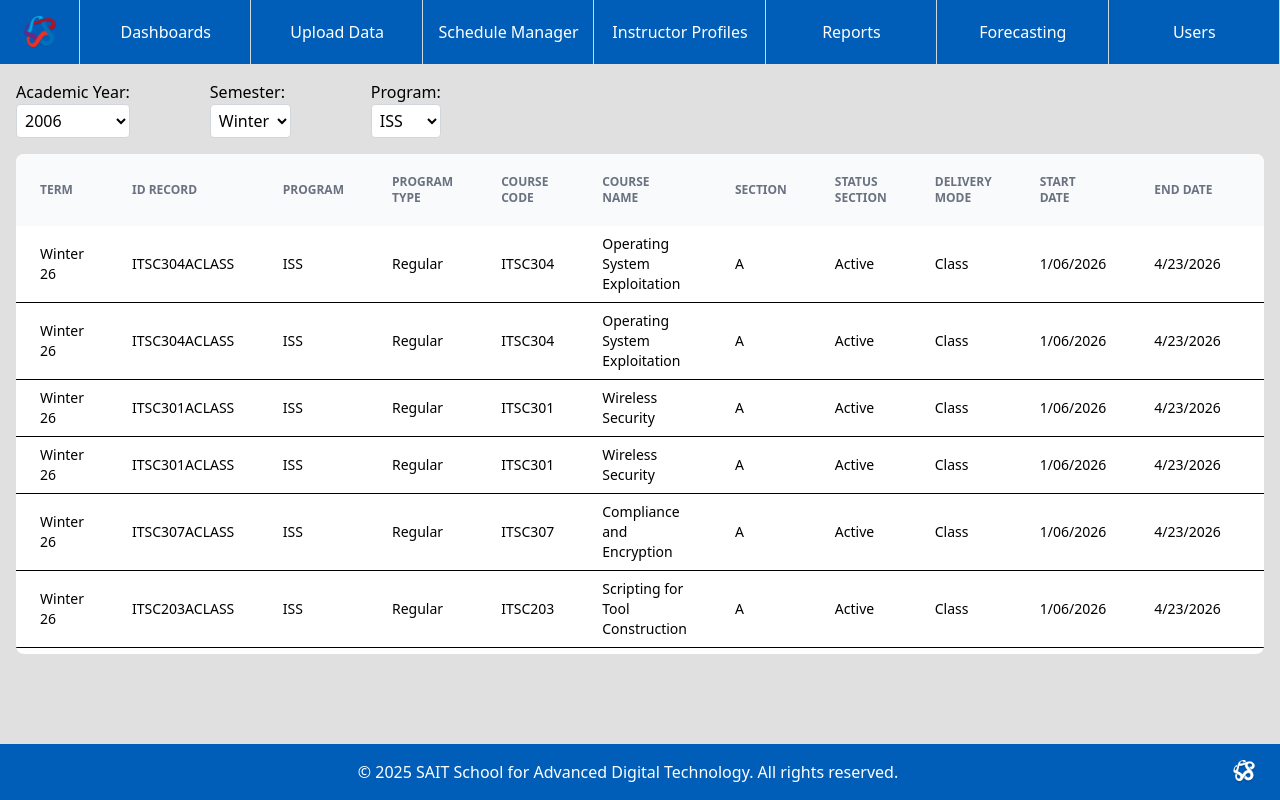
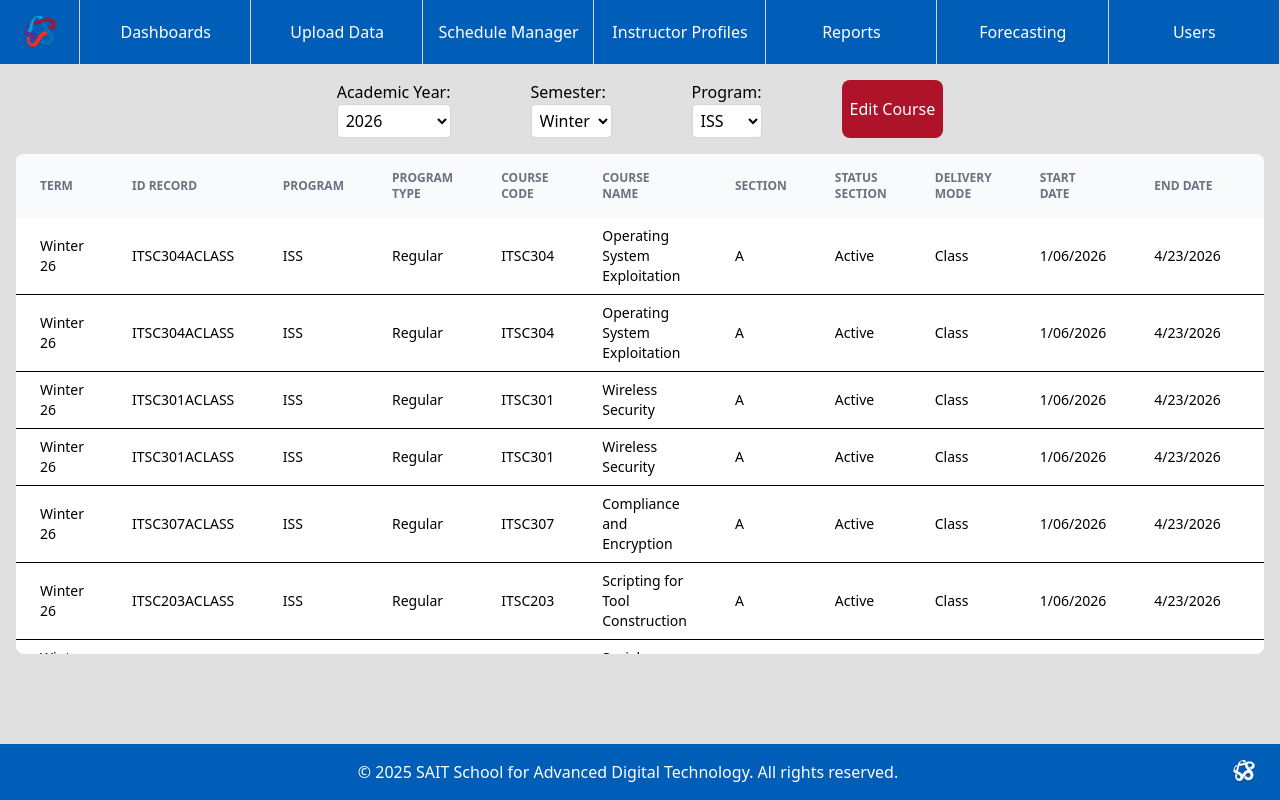
Before and after one commit to mlbrnm/sadt_scheduling_capstone, a Next.js app: page /Frontend/ScheduleManager/CertificateSchedule in a window 1280 px wide. Built offline with nearby package versions, Linux system fonts and the light colour scheme; no server answers.

Commit message:
Add certificatestable.js to CertificateSchedule
Move Certificates table from main component to it's own component - certificatestable.js

```diff
--- /dev/null
+++ b/app/Frontend/ScheduleManager/CertificateSchedule/certificatestable.js
@@ -0,0 +1,111 @@
+const certificateHeaders = [
+  "Term",
+  "ID Record",
+  "Program",
+  "Program Type",
+  "Course Code",
+  "Course Name",
+  "Section",
+  "Status Section",
+  "Delivery Mode",
+  "Start Date",
+  "End Date",
+  "Start Time",
+  "End Time",
+  "Hours Class",
+  "M",
+  "T",
+  "W",
+  "Th",
+  "F",
+  "S",
+  "Weeks",
+  "Contact Hours",
+  "Total Hours",
+  "Room Requirements",
+  "Exam Booking",
+  "Total Hours Course",
+  "Semester Code",
+  "Course Section",
+];
+
+export default function CertificatesTable({ certificatesData }) {
+  return (
+    <div className="bg-white rounded-lg overflow-auto max-h-125">
+      <table className="min-w-full">
+        <thead className="bg-gray-50 sticky top-0">
+          <tr>
+            {certificateHeaders.map((header) => (
+              <th
+                key={header}
+                scope="col"
+                className="px-6 py-2 text-left text-xs font-semibold text-gray-500 uppercase"
+              >
+                {header}
+              </th>
+            ))}
+          </tr>
+        </thead>
+        <tbody className="bg-white divide-y divide-black">
+          {certificatesData.map((certificate, index) => (
+            <tr key={index}>
+              <td className="px-6 py-2 text-sm">{certificate.term}</td>
+              <td className="px-6 py-2 text-sm">{certificate.id_record}</td>
+              <td className="px-6 py-2 text-sm">{certificate.program}</td>
+              <td className="px-6 py-2 text-sm">{certificate.program_type}</td>
+              <td className="px-6 py-2 text-sm">{certificate.course_code}</td>
+              <td className="px-6 py-2 text-sm">{certificate.course_name}</td>
+              <td className="px-6 py-2 text-sm">{certificate.section}</td>
+              <td className="px-6 py-2 text-sm">
+                {certificate.status_section}
+              </td>
+              <td className="px-6 py-2 text-sm">{certificate.delivery_mode}</td>
+              <td className="px-6 py-2 text-sm">{certificate.start_date}</td>
+              <td className="px-6 py-2 text-sm">{certificate.end_date}</td>
+              <td className="px-6 py-2 text-sm">{certificate.start_time}</td>
+              <td className="px-6 py-2 text-sm">{certificate.end_time}</td>
+              <td className="px-6 py-2 text-sm">{certificate.hours_class}</td>
+              <td className="px-2 py-2 text-sm font-semibold">
+                {certificate.m}
+              </td>
+              <td className="px-6 py-2 text-sm font-semibold">
+                {certificate.t}
+              </td>
+              <td className="px-6 py-2 text-sm font-semibold">
+                {certificate.w}
+              </td>
+              <td className="px-6 py-2 text-sm font-semibold">
+                {certificate.th}
+              </td>
+              <td className="px-6 py-2 text-sm font-semibold">
+                {certificate.f}
+              </td>
+              <td className="px-6 py-2 text-sm font-semibold">
+                {certificate.s}
+              </td>
+              <td className="px-6 py-2 text-sm">{certificate.weeks}</td>
+              <td className="px-6 py-2 text-sm">{certificate.contact_hours}</td>
+              <td className="px-6 py-2 text-sm">{certificate.total_hours}</td>
+              <td className="px-6 py-2 text-sm">
+                {certificate.room_requirements}
+              </td>
+              <td className="px-6 py-2 text-sm">{certificate.exam_booking}</td>
+              <td className="px-6 py-2 text-sm">
+                {certificate.total_hrs_course}
+              </td>
+              <td className="px-6 py-2 text-sm">{certificate.semester_code}</td>
+              <td className="px-6 py-2 text-sm">
+                {certificate.course_section}
+              </td>
+            </tr>
+          ))}
+        </tbody>
+      </table>
+      {certificatesData.length === 0 && (
+        <div className="text-center py-8 text-gray-500">
+          No certificates found!
+        </div>
+      )}
+    </div>
+  );
+}
--- a/app/Frontend/ScheduleManager/CertificateSchedule/page.js
+++ b/app/Frontend/ScheduleManager/CertificateSchedule/page.js
@@ -1,6 +1,7 @@
 "use client";
+import { useState } from "react";
 import mockCertificates from "./mockcertificates.json"; // MOCK DATA - REMOVE LATER
-import { useState } from "react";
+import CertificatesTable from "./certificatestable";
 
 const certificateHeaders = [
   "Term",
@@ -38,12 +39,12 @@ export default function CertificateSchedule() {
 
   return (
     <div className="p-4">
-      {/* Selection Dropdowns - CURRENTLY EMPTY SHOWING DEFAULT VALUES */}
-      <div className="flex space-x-20 mb-4">
+      {/* Selection Dropdowns - CURRENTLY EMPTY SHOWING DEFAULT VALUES!! */}
+      <div className="flex justify-center space-x-20 mb-4">
         <label className="flex flex-col">
           Academic Year:
           <select className="border border-gray-300 rounded p-1 bg-white">
-            <option value="">2006</option>
+            <option value="">2026</option>
           </select>
         </label>
         <label className="flex flex-col">
@@ -58,95 +59,13 @@ export default function CertificateSchedule() {
             <option value="">ISS</option>
           </select>
         </label>
+        <button className="button-primary hover:button-hover text-white cursor-pointer px-2 rounded-lg inline-block text-center">
+          Edit Course
+        </button>
       </div>
 
-      {/* Certificates Table — matched to InstructorWorkload styling */}
-      <div className="bg-white rounded-lg overflow-auto max-h-125">
-        <table className="min-w-full">
-          <thead className="bg-gray-50 sticky top-0">
-            <tr>
-              {certificateHeaders.map((header) => (
-                <th
-                  key={header}
-                  scope="col"
-                  className="px-6 py-3 text-left text-xs font-semibold text-gray-500 uppercase"
-                >
-                  {header}
-                </th>
-              ))}
-            </tr>
-          </thead>
-          <tbody className="bg-white divide-y divide-black">
-            {certificatesData.map((certificate, index) => (
-              <tr key={index}>
-                <td className="px-6 py-2 text-sm">{certificate.term}</td>
-                <td className="px-6 py-2 text-sm">{certificate.id_record}</td>
-                <td className="px-6 py-2 text-sm">{certificate.program}</td>
-                <td className="px-6 py-2 text-sm">
-                  {certificate.program_type}
-                </td>
-                <td className="px-6 py-2 text-sm">{certificate.course_code}</td>
-                <td className="px-6 py-2 text-sm">{certificate.course_name}</td>
-                <td className="px-6 py-2 text-sm">{certificate.section}</td>
-                <td className="px-6 py-2 text-sm">
-                  {certificate.status_section}
-                </td>
-                <td className="px-6 py-2 text-sm">
-                  {certificate.delivery_mode}
-                </td>
-                <td className="px-6 py-2 text-sm">{certificate.start_date}</td>
-                <td className="px-6 py-2 text-sm">{certificate.end_date}</td>
-                <td className="px-6 py-2 text-sm">{certificate.start_time}</td>
-                <td className="px-6 py-2 text-sm">{certificate.end_time}</td>
-                <td className="px-6 py-2 text-sm">{certificate.hours_class}</td>
-                <td className="px-6 py-2 text-sm font-semibold">
-                  {certificate.m}
-                </td>
-                <td className="px-6 py-2 text-sm font-semibold">
-                  {certificate.t}
-                </td>
-                <td className="px-6 py-2 text-sm font-semibold">
-                  {certificate.w}
-                </td>
-                <td className="px-6 py-2 text-sm font-semibold">
-                  {certificate.th}
-                </td>
-                <td className="px-6 py-2 text-sm font-semibold">
-                  {certificate.f}
-                </td>
-                <td className="px-6 py-2 text-sm font-semibold">
-                  {certificate.s}
-                </td>
-                <td className="px-6 py-2 text-sm">{certificate.weeks}</td>
-                <td className="px-6 py-2 text-sm">
-                  {certificate.contact_hours}
-                </td>
-                <td className="px-6 py-2 text-sm">{certificate.total_hours}</td>
-                <td className="px-6 py-2 text-sm">
-                  {certificate.room_requirements}
-                </td>
-                <td className="px-6 py-2 text-sm">
-                  {certificate.exam_booking}
-                </td>
-                <td className="px-6 py-2 text-sm">
-                  {certificate.total_hrs_course}
-                </td>
-                <td className="px-6 py-2 text-sm">
-                  {certificate.semester_code}
-                </td>
-                <td className="px-6 py-2 text-sm">
-                  {certificate.course_section}
-                </td>
-              </tr>
-            ))}
-          </tbody>
-        </table>
-        {certificatesData.length === 0 && (
-          <div className="text-center py-8 text-gray-500">
-            No certificates found.
-          </div>
-        )}
-      </div>
+      {/* Certificates Table */}
+      <CertificatesTable certificatesData={certificatesData} />
     </div>
   );
 }
```
